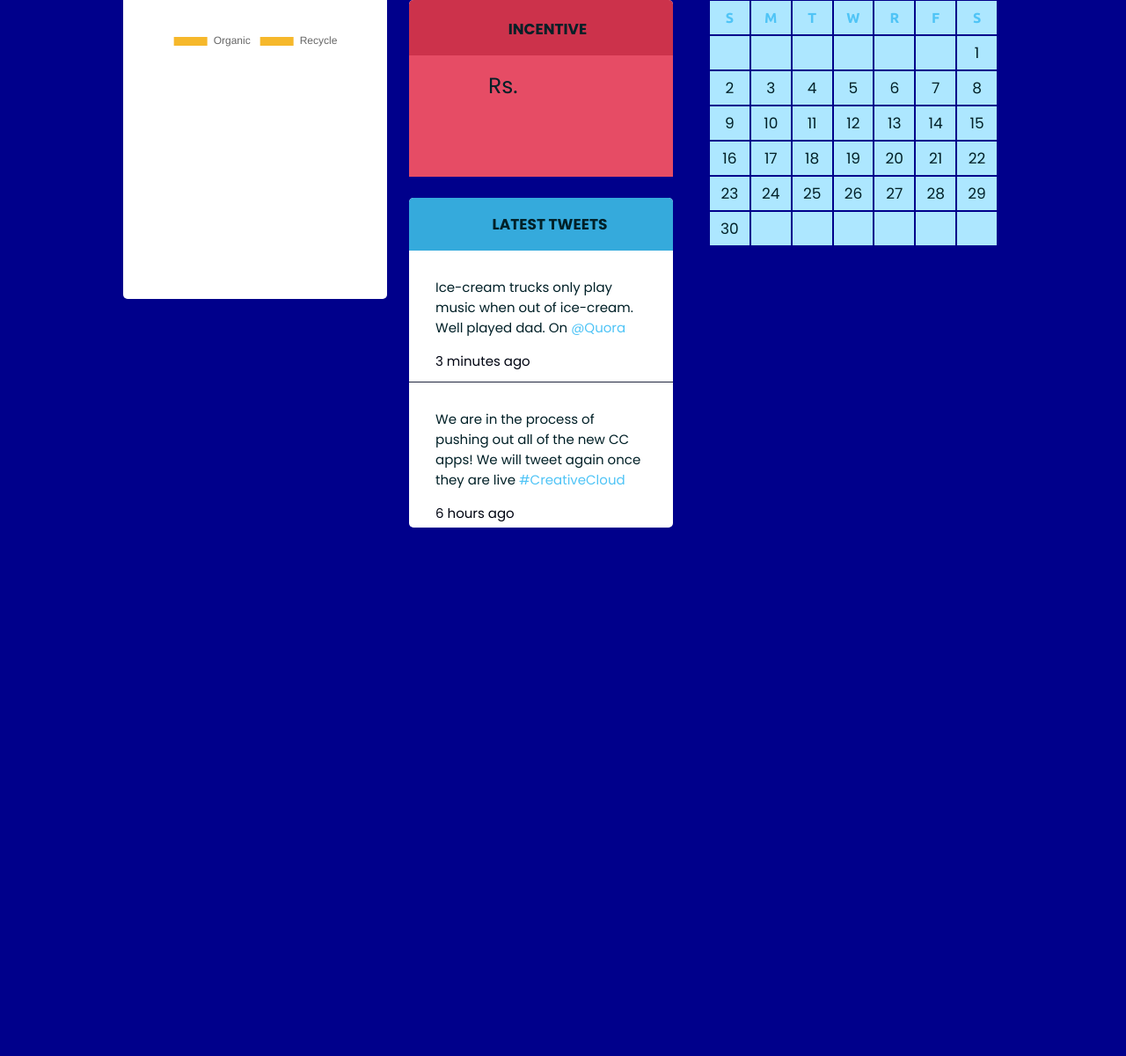
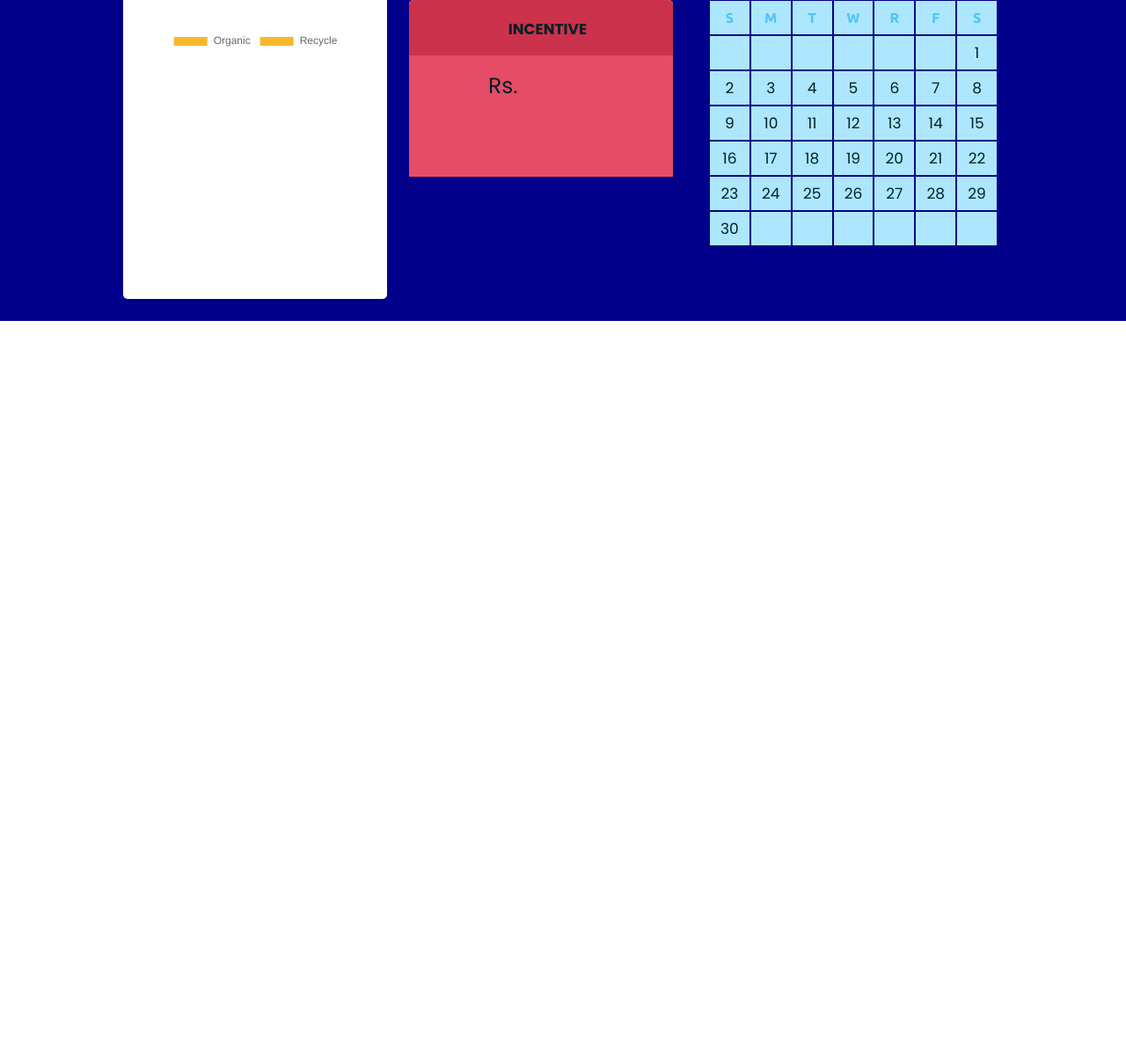
Before and after one commit to Himanshucwu20/Smart_Waste_Management, a Flask app: template templates/user_home.html in a window 1280 px wide. Shown: the part 556-1757 px from the top of the page at 88% size. After the commit the page ends 921 px from the top, so only its background shows below. Run offline with Flask 2, Linux system fonts and the light colour scheme; the template is opened without the code that fills it, so the values that code supplies are empty; some libraries are stand-ins or nearby versions.

Commit message:
changed user_home

```diff
--- a/static/user_home_style.css
+++ b/static/user_home_style.css
@@ -235,7 +235,7 @@
 .main-container {
 	font-family: 'Ubuntu', sans-serif;
 	width: 1000px;
-	height: 1725px;
+	height: auto;
 	margin: 1em auto;
 }
 	/*********************************************** HEADER ***********************************************/
--- a/templates/user_home.html
+++ b/templates/user_home.html
@@ -45,7 +45,7 @@
                         <a class="header-menu-tab" href="/preeds"><span class="icon entypo-cog scnd-font-color"></span>Waste Classifier</a>
                     </li>
                     <li>
-                        <a class="header-menu-tab" href="#2"><span class="icon fontawesome-user scnd-font-color"></span>Account</a>
+                        <a class="header-menu-tab" href="/login"><span class="icon fontawesome-user scnd-font-color"></span>Account</a>
                     </li>
                     <!-- <li>
                         <a class="header-menu-tab" href="#3"><span class="icon fontawesome-envelope scnd-font-color"></span>Messages</a>
@@ -238,8 +238,8 @@
                     </div>
                 </div>
 
-                <div class="tweets block"> <!-- TWEETS (MIDDLE-CONTAINER) -->
-                    <h2 class="titular"><span class="icon zocial-twitter"></span>LATEST TWEETS</h2>
+                <!-- <div class="tweets block"> --> <!-- TWEETS (MIDDLE-CONTAINER) -->
+                    <!-- <h2 class="titular"><span class="icon zocial-twitter"></span>LATEST TWEETS</h2>
                     <div class="tweet first">
                         <p>Ice-cream trucks only play music when out of ice-cream. Well played dad. On <a class="tweet-link" href="#17">@Quora</a></p>
                         <p><a class="time-ago scnd-font-color" href="#18">3 minutes ago</a></p>
@@ -247,8 +247,8 @@
                     <div class="tweet">
                         <p>We are in the process of pushing out all of the new CC apps! We will tweet again once they are live <a class="tweet-link" href="#19">#CreativeCloud</a></p>
                         <p><a class="scnd-font-color" href="#20">6 hours ago</a></p>
-                    </div>
-                </div>
+                    </div> -->
+                <!-- </div>  -->
                 <!-- <ul class="social block">  --><!-- SOCIAL (MIDDLE-CONTAINER) -->
                     <!-- <li><a href="#50"><div class="facebook icon"><span class="zocial-facebook"></span></div><h2 class="facebook titular">SHARE TO FACEBOOK</h2></a></li>
                     <li><a href="#51"><div class="twitter icon"><span class="zocial-twitter"></span></div><h2 class="twitter titular">SHARE TO TWITTER</h2></a></li>
```
